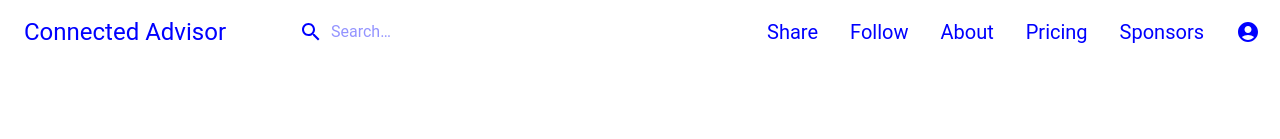
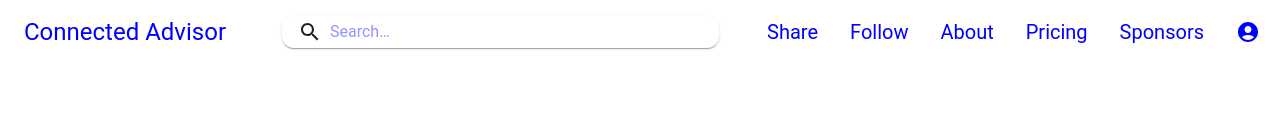
Before and after one commit to huskydoge/connected-advisor, a Next.js app: page / in a window 1280 px wide. Shown: the top 139 px of the page. Built offline with nearby package versions, Linux system fonts and the light colour scheme.

Commit message:
added search logics, but cannot handle elasticSearch

```diff
--- a/package.json
+++ b/package.json
@@ -10,6 +10,7 @@
     "lint": "next lint"
   },
   "dependencies": {
+    "@elastic/elasticsearch": "^8.12.1",
     "@emotion/react": "^11.11.3",
     "@emotion/styled": "^11.11.0",
     "@mui/icons-material": "^5.15.10",
--- a/src/components/topTab.tsx
+++ b/src/components/topTab.tsx
@@ -1,19 +1,64 @@
 import React, { useState } from "react";
-import AppBar from "@mui/material/AppBar";
-import Toolbar from "@mui/material/Toolbar";
+
 import IconButton from "@mui/material/IconButton";
-import Typography from "@mui/material/Typography";
-import InputBase from "@mui/material/InputBase";
+
 import SearchIcon from "@mui/icons-material/Search";
 import Button from "@mui/material/Button";
 import AccountCircle from "@mui/icons-material/AccountCircle";
 import Link from "next/link";
+import {
+  AppBar,
+  Toolbar,
+  Typography,
+  InputBase,
+  Box,
+  useTheme,
+  Paper,
+  List,
+  ListItem,
+  ListItemText,
+} from "@mui/material";
 
-import { Box, useTheme } from "@mui/material";
+// 假设这是你的搜索结果类型
+interface SearchResult {
+  id: string;
+  title: string;
+}
 
 function TopMenu() {
   const [searchFocused, setSearchFocused] = useState(false);
+
+  const [searchQuery, setSearchQuery] = useState("");
+  const [searchResults, setSearchResults] = useState<SearchResult[]>([]);
   const theme = useTheme();
+
+  // 即时搜索逻辑
+  const updateSearchQuery = async (
+    event: React.ChangeEvent<HTMLInputElement>
+  ) => {
+    const query = event.target.value;
+    setSearchQuery(query);
+
+    // 假设这是调用搜索 API 的函数，返回搜索结果
+    if (query.length > 2) {
+      // 可以设置触发搜索的最小字符数限制
+      const results = await searchAPI(query);
+      setSearchResults(results);
+    } else {
+      setSearchResults([]); // 清空结果
+    }
+  };
+
+  // 假设的搜索 API 函数
+  const searchAPI = async (query: string): Promise<SearchResult[]> => {
+    // 这里应该是调用实际的搜索 API
+    // 返回模拟的搜索结果
+    return [
+      { id: "1", title: "Result 1" },
+      { id: "2", title: "Result 2" },
+      // 根据实际查询动态生成
+    ];
+  };
 
   return (
     <AppBar position="static" sx={{ bgcolor: "white", color: "blue" }}>
@@ -27,34 +72,61 @@ function TopMenu() {
         </Typography>
 
         {/* 搜索栏 */}
-        <Box
+        <Paper
           sx={{
+            position: "relative", // 设置为相对定位，为绝对定位的 Paper 创建上下文
             display: "flex",
             alignItems: "center",
             flexGrow: 1,
-            marginRight: 5,
-            marginLeft: 5,
-            paddingLeft: 2,
-            border: searchFocused ? "1px solid blue" : "1px solid transparent", // 边框亮起效果
-            borderRadius: theme.shape.borderRadius, // 使用主题提供的边框圆角
-            "&:hover": {
-              borderColor: "blue", // 鼠标悬停时边框亮起
-            },
-            "& .MuiSvgIcon-root": {
-              color: searchFocused ? "blue" : "inherit", // 搜索图标的颜色也可以随着聚焦状态变化
-            },
+            marginRight: theme.spacing(5),
+            marginLeft: theme.spacing(5),
+            paddingLeft: theme.spacing(2),
+            borderTopRightRadius: theme.shape.borderRadius * 3,
+            borderTopLeftRadius: theme.shape.borderRadius * 3,
+            borderBottomRightRadius:
+              searchResults.length > 0 ? 0 : theme.shape.borderRadius * 3,
+            borderBottomLeftRadius:
+              searchResults.length > 0 ? 0 : theme.shape.borderRadius * 3,
           }}
         >
           <SearchIcon />
           <InputBase
             placeholder="Search…"
             inputProps={{ "aria-label": "search" }}
+            value={searchQuery}
+            onChange={updateSearchQuery}
+            onFocus={() => setSearchFocused(true)}
+            onBlur={() => setSearchFocused(false)}
             sx={{ color: "blue", marginLeft: 1, width: "100%" }}
-            onFocus={() => setSearchFocused(true)} // 当输入框聚焦时，设置状态为true
-            onBlur={() => setSearchFocused(false)} // 当输入框失去焦点时，设置状态为false
           />
-        </Box>
-
+          {searchResults.length > 0 && (
+            <Paper
+              sx={{
+                position: "absolute", // 绝对定位，基于上面的 Box 组件
+                width: "100%", // 宽度与搜索框相同
+                top: "80%", // 紧贴搜索框下方
+                left: 0,
+                borderTop: "none", // 移除上边框以融合搜索框
+                right: 0,
+                elevation: 0, // 提高海拔以显示在顶部
+                zIndex: theme.zIndex.modal, // 确保显示在最上层
+                borderBottomLeftRadius: theme.shape.borderRadius * 3, // 应用底部边框半径以融合搜索框
+                borderBottomRightRadius: theme.shape.borderRadius * 3, // 应用底部边框半径以融合搜索框
+              }}
+            >
+              <List>
+                {searchResults.map((result) => (
+                  <ListItem button key={result.id}>
+                    <ListItemText primary={result.title} />
+                  </ListItem>
+                ))}
+                <ListItem button>
+                  <ListItemText primary="Show more results" />
+                </ListItem>
+              </List>
+            </Paper>
+          )}
+        </Paper>
         {/* 导航按钮 */}
         <Box sx={{ display: "flex", alignItems: "center" }}>
           {["Share", "Follow", "About", "Pricing", "Sponsors"].map((text) => (
--- /dev/null
+++ b/src/lib/elasticSearch.tsx
@@ -0,0 +1,6 @@
+// lib/elasticsearch.tsx
+import { Client } from "@elastic/elasticsearch";
+
+const client = new Client({ node: "http://localhost:9200" }); // 使用你的 Elasticsearch 服务器地址
+
+export default client;
--- /dev/null
+++ b/src/pages/api/search.tsx
@@ -0,0 +1,38 @@
+// pages/api/search.tsx
+import type { NextApiRequest, NextApiResponse } from "next";
+import client from "../../lib/elasticSearch"; // 引入你之前设置的 Elasticsearch 客户端实例
+
+export default async function handler(
+  req: NextApiRequest,
+  res: NextApiResponse
+) {
+  // 从请求中获取查询参数
+  const { query } = req.query;
+
+  if (!query) {
+    return res.status(400).json({ message: "Query is required" });
+  }
+
+  try {
+    // 向 Elasticsearch 发送搜索请求
+    // @ts-ignore
+    const { body } = await client.search({
+      index: "your-index-name", // 替换成你的索引名
+      body: {
+        query: {
+          multi_match: {
+            // 或者使用 match, term 或其他适合你数据的查询
+            query: query,
+            fields: ["name", "description"], // 根据你的数据结构调整
+          },
+        },
+      },
+    });
+
+    // 返回搜索结果
+    res.status(200).json(body.hits.hits);
+  } catch (error) {
+    console.error("Search error:", error);
+    res.status(500).json({ message: "Error executing search" });
+  }
+}
```
Also changed, not shown: 1 other file (tests, documents, lock files or other folders).
